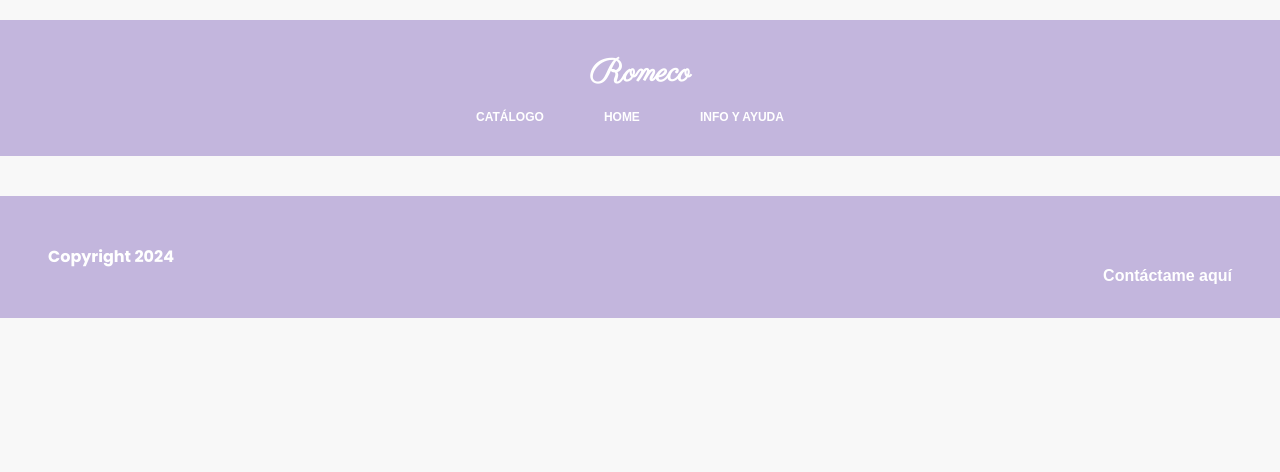
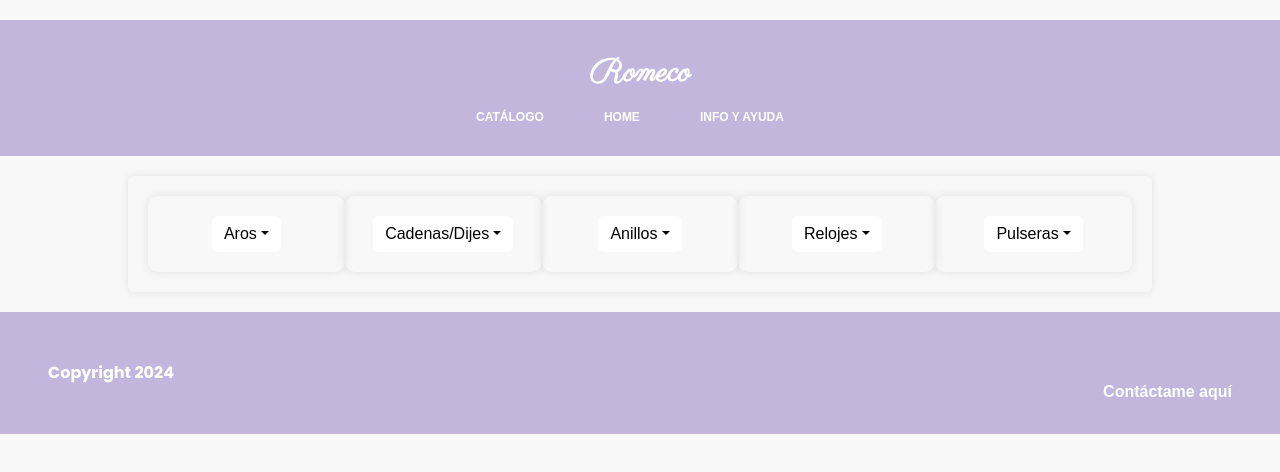
Before and after one commit to LuciaRosales9/ProyectoTienda, a React (Create React App) app in the folder romeco/: page /catalogo in a window 1280 px wide. Shown: the top 472 px of the page. Built offline with nearby package versions, Linux system fonts and the light colour scheme; a web font is replaced by a local one.

Commit message:
Ro-Catalogo
se crearon botones para el catalogo. se creo archivo Catalogo.css

```diff
--- a/romeco/src/pages/Catalogo.js
+++ b/romeco/src/pages/Catalogo.js
@@ -1,23 +1,40 @@
+import Button from 'react-bootstrap/Button';
+import ButtonGroup from 'react-bootstrap/ButtonGroup'; // Importa ButtonGroup
+import DropdownButton from 'react-bootstrap/DropdownButton';
+import Dropdown from 'react-bootstrap/Dropdown';
+import '../styles/Catalogo.css'
 
-import Dropdown from 'react-bootstrap/Dropdown';
 
-  export const Catalogo = () => {
+
+export const Catalogo = () => {
   return (
 
-    function BasicExample() {
-      return (
-        <Dropdown>
-          <Dropdown.Toggle variant="success" id="dropdown-basic">
-            Dropdown Button
-          </Dropdown.Toggle>
-
-          <Dropdown.Menu>
-            <Dropdown.Item href="#/action-1">Action</Dropdown.Item>
-            <Dropdown.Item href="#/action-2">Another action</Dropdown.Item>
-            <Dropdown.Item href="#/action-3">Something else</Dropdown.Item>
-          </Dropdown.Menu>
-        </Dropdown>
-      );
-    }
+    <ButtonGroup className='Botones'>
+      <DropdownButton className="Producto Aro" title="Aros" id="bg-nested-dropdown">
+        <Dropdown.Item>Acero</Dropdown.Item>
+        <Dropdown.Item>Oro</Dropdown.Item>
+        <Dropdown.Item>Plata</Dropdown.Item>
+      </DropdownButton>
+      <DropdownButton className="Producto Cadena/dije" title="Cadenas/Dijes" id="bg-nested-dropdown">
+        <Dropdown.Item>Acero</Dropdown.Item>
+        <Dropdown.Item>Oro</Dropdown.Item>
+        <Dropdown.Item>Plata</Dropdown.Item>
+      </DropdownButton>
+      <DropdownButton className="Producto Anillo" title="Anillos" id="bg-nested-dropdown">
+        <Dropdown.Item>Acero</Dropdown.Item>
+        <Dropdown.Item>Oro</Dropdown.Item>
+        <Dropdown.Item>Plata</Dropdown.Item>
+      </DropdownButton>
+      <DropdownButton className="Producto Reloj" title="Relojes" id="bg-nested-dropdown">
+        <Dropdown.Item>Acero</Dropdown.Item>
+        <Dropdown.Item>Oro</Dropdown.Item>
+        <Dropdown.Item>Plata</Dropdown.Item>
+      </DropdownButton>
+      <DropdownButton className="Producto Pulsera" title="Pulseras" id="bg-nested-dropdown">
+        <Dropdown.Item>Acero</Dropdown.Item>
+        <Dropdown.Item>Oro</Dropdown.Item>
+        <Dropdown.Item>Plata</Dropdown.Item>
+      </DropdownButton>
+    </ButtonGroup> /* Cierra el ButtonGroup */
   );
 };
--- /dev/null
+++ b/romeco/src/styles/Catalogo.css
@@ -0,0 +1,25 @@
+.Producto .btn {
+    background-color: white;
+    color: black;
+    border: none;
+    text-align: center; /* Centra el contenido horizontalmente */
+}
+.Producto .btn:hover {
+    background-color: #C3B6DD; /* Cambia el color al pasar el cursor por encima */
+    border: none;
+
+}
+.Producto .btn:not(:disabled):not(.disabled):active {
+    background-color: C3B6DD; /* Cambia el color al hacer clic */
+    border: 1px solid black; /* Agrega un borde negro */
+}
+/* Estilo para los elementos de la lista desplegable */
+.Producto .dropdown-item.active,
+.Producto .dropdown-item:active {
+  background-color: #C3B6DD; /* Cambia el color de fondo de la opción seleccionada */
+}
+.Botones {
+    text-align: center; /* Centra el contenido horizontalmente */
+    display: flex;
+    justify-content: center;
+}
```
